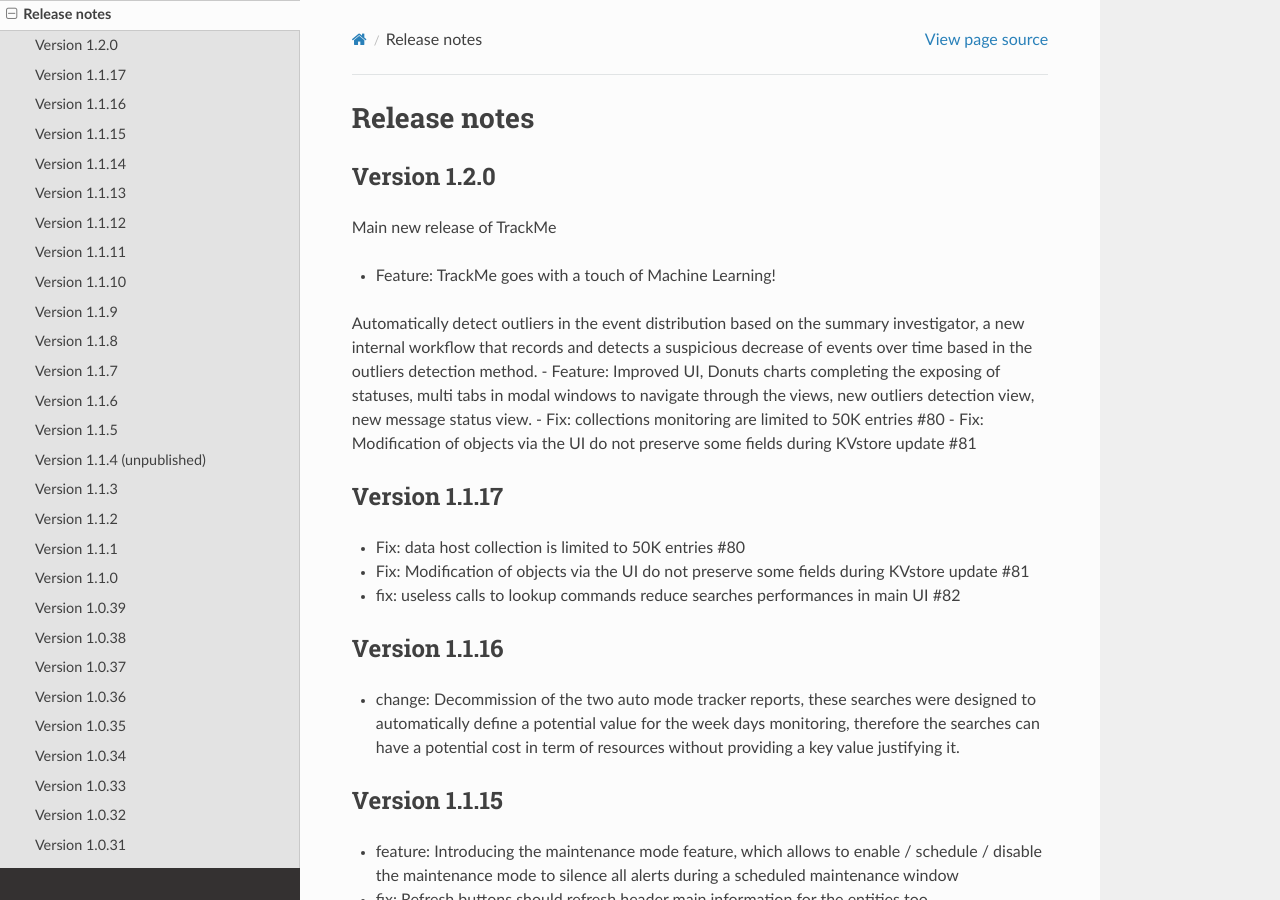
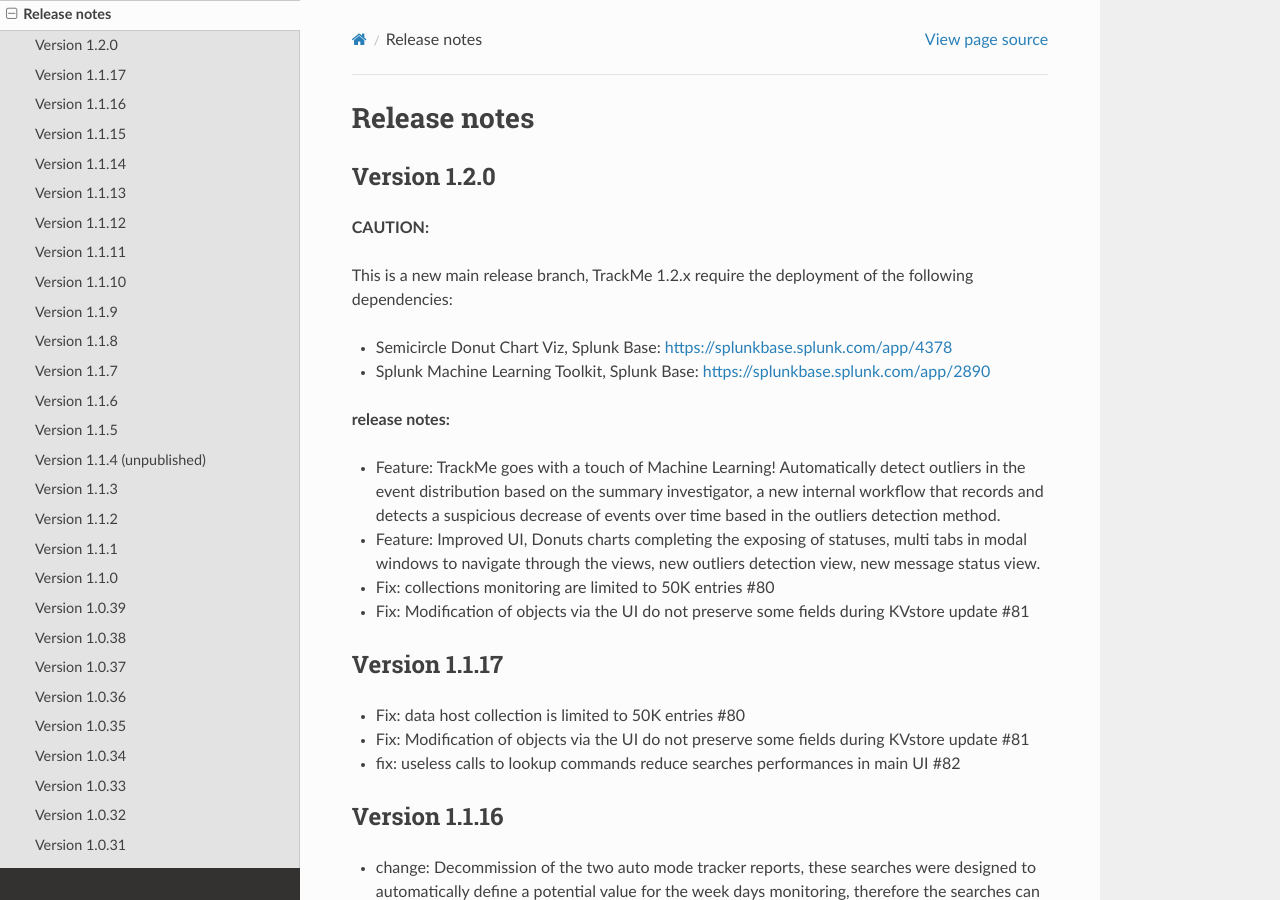
Before and after one commit to guilhemmarchand/trackme, a Sphinx documentation site: the page built from docs/releasenotes.rst, in a window 1280 px wide and 900 px high. Built offline with Sphinx 7.4.7 and the Read the Docs theme 2.0.0, drawn with Linux system fonts in a browser that asks for light colours.

Commit message:
Work in progress

```diff
--- a/docs/deployment.rst
+++ b/docs/deployment.rst
@@ -17,7 +17,10 @@
 Dependencies
 ============
 
-There are currently no dependencies for the application.
+**Since TrackMe 1.2.0, there are dependencies:**
+
+- Semicircle Donut Chart Viz, Splunk Base: https://splunkbase.splunk.com/app/4378
+- Splunk Machine Learning Toolkit, Splunk Base: https://splunkbase.splunk.com/app/2890
 
 Initial deployment
 ==================
--- a/docs/releasenotes.rst
+++ b/docs/releasenotes.rst
@@ -4,10 +4,16 @@
 Version 1.2.0
 =============
 
-Main new release of TrackMe
+**CAUTION:**
 
-- Feature: TrackMe goes with a touch of Machine Learning!
-Automatically detect outliers in the event distribution based on the summary investigator, a new internal workflow that records and detects a suspicious decrease of events over time based in the outliers detection method.
+This is a new main release branch, TrackMe 1.2.x require the deployment of the following dependencies:
+
+- Semicircle Donut Chart Viz, Splunk Base: https://splunkbase.splunk.com/app/4378
+- Splunk Machine Learning Toolkit, Splunk Base: https://splunkbase.splunk.com/app/2890
+
+**release notes:**
+
+- Feature: TrackMe goes with a touch of Machine Learning! Automatically detect outliers in the event distribution based on the summary investigator, a new internal workflow that records and detects a suspicious decrease of events over time based in the outliers detection method.
 - Feature: Improved UI, Donuts charts completing the exposing of statuses, multi tabs in modal windows to navigate through the views, new outliers detection view, new message status view.
 - Fix: collections monitoring are limited to 50K entries #80
 - Fix: Modification of objects via the UI do not preserve some fields during KVstore update #81
```
